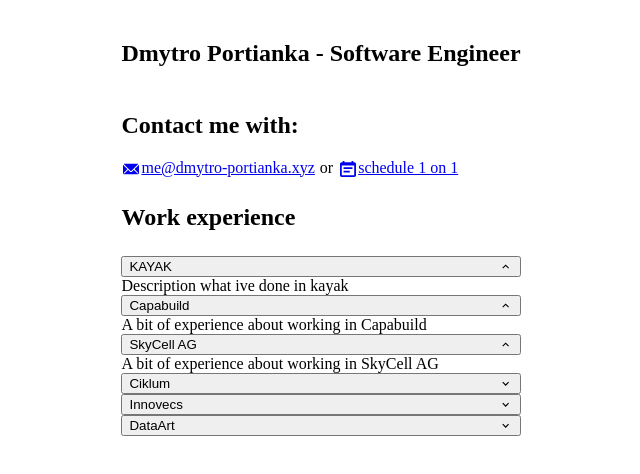
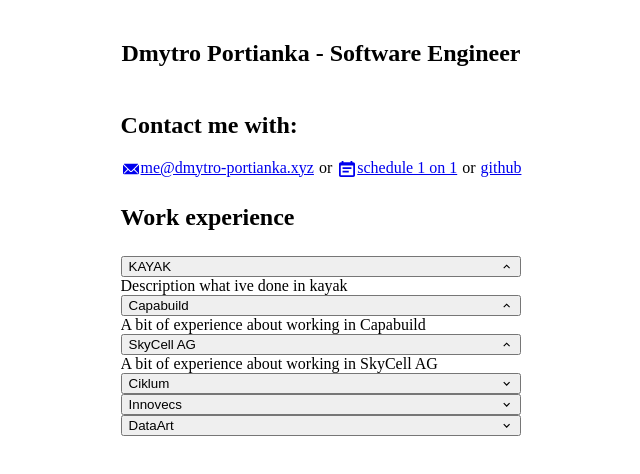
Before and after one commit to dimaPortyanka/blog, a Gatsby site: page / in a window 1280 px wide. Shown: the whole page, without its empty margins (319-959 px from the left). Built offline with nearby package versions, Linux system fonts and the light colour scheme; Gatsby itself is replaced by a stand-in of ours.

Commit message:
added github

```diff
--- a/src/components/CV.tsx
+++ b/src/components/CV.tsx
@@ -16,6 +16,7 @@ import {
 import {
     CalendarIcon,
     EmailIcon,
+
 } from '@chakra-ui/icons'
 
 const CV: React.FC = () => {
@@ -56,6 +57,12 @@ const CV: React.FC = () => {
                             margin="2"
                         />
                         schedule 1 on 1
+                    </Link>
+                    or
+                    <Link
+                        href="https://github.com/dimaPortyanka"
+                    >
+                        github
                     </Link>
                 </Flex>
             </Box>
```
